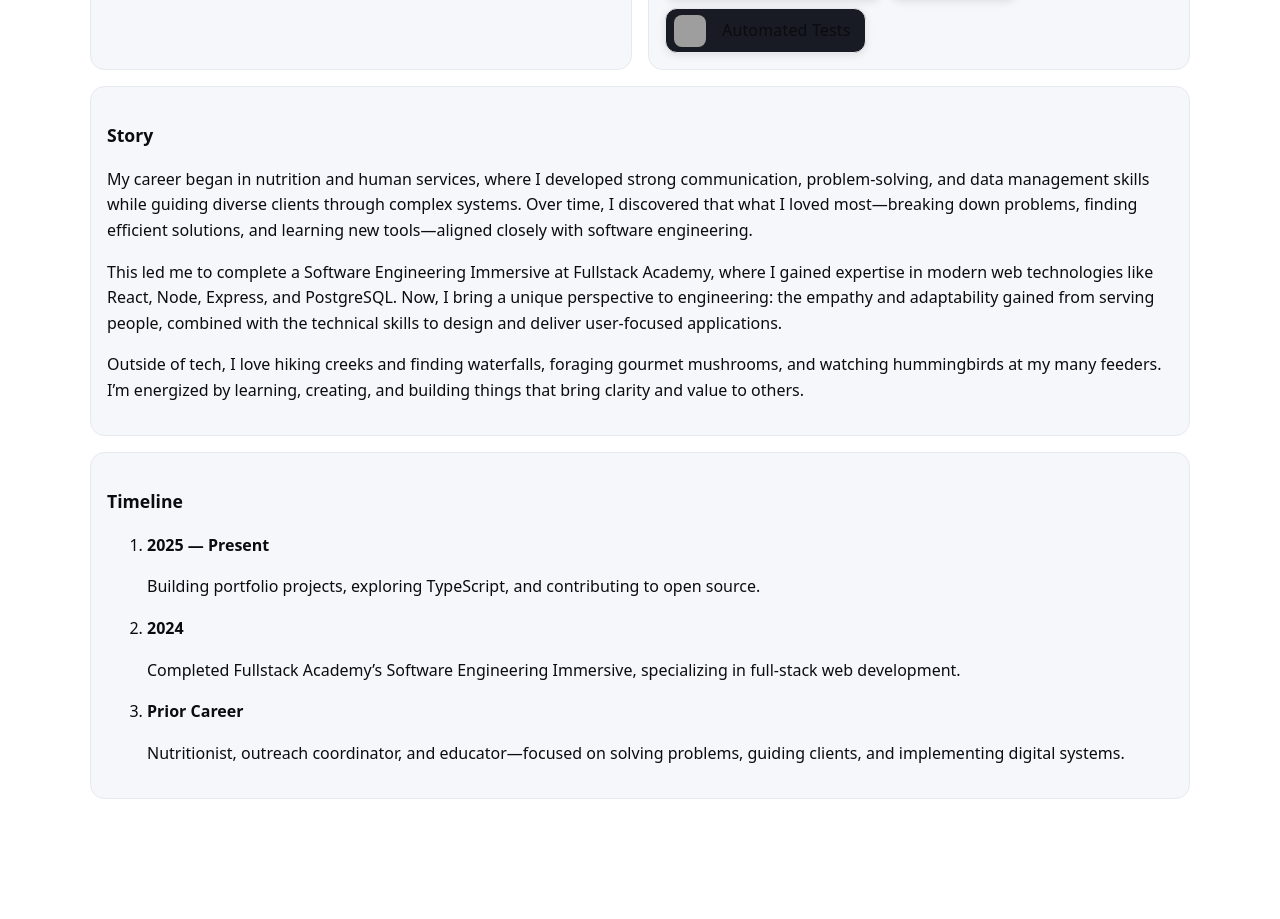
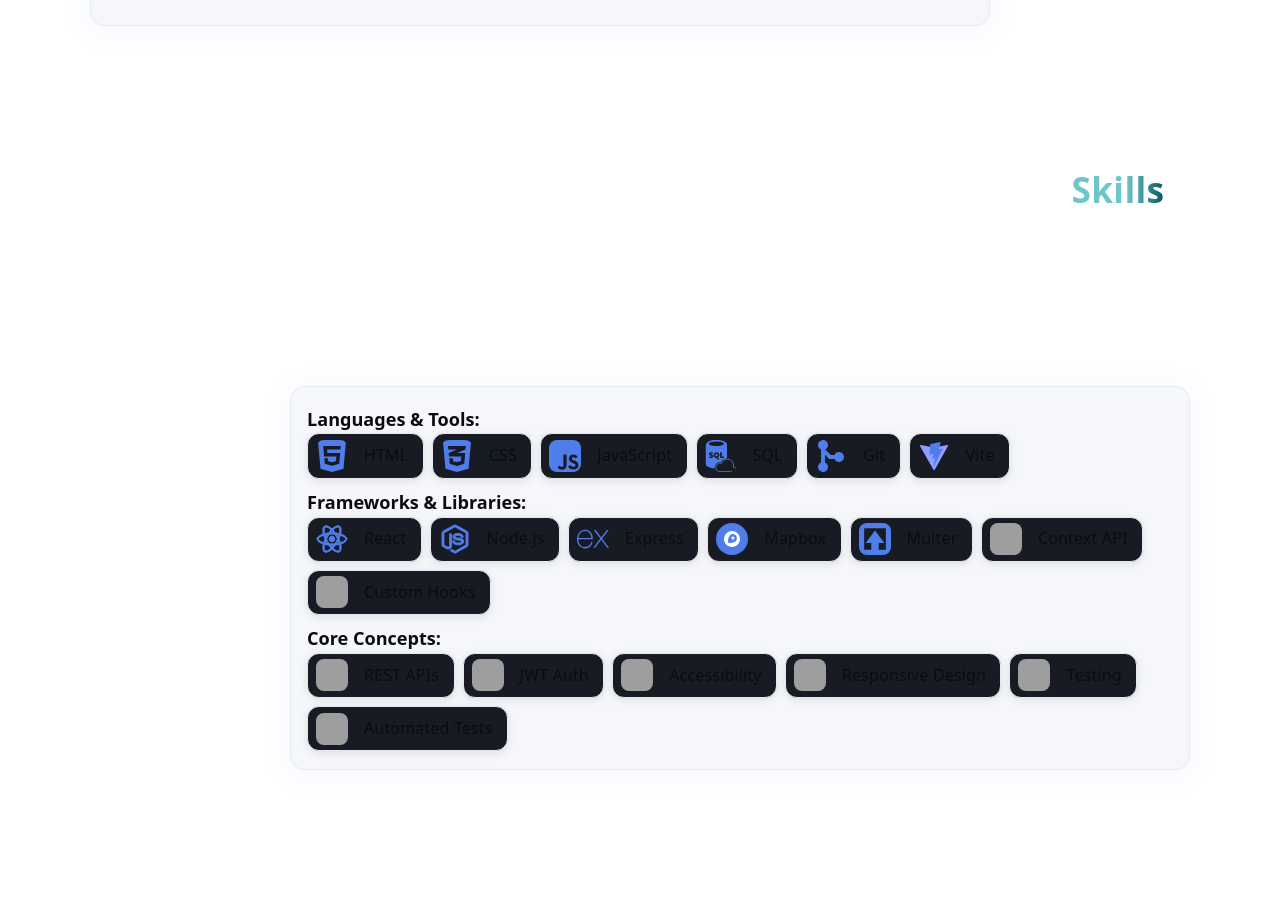
Before and after one commit to MajerAsh/AMajerWebsite, a React (Vite) app: page / in a window 1280 px wide. Shown: the part 1500-2419 px from the top of the page. Built offline with nearby package versions, Linux system fonts and the light colour scheme; grey boxes are pictures that could not be loaded.

Commit message:
a lot of purple style

```diff
--- a/src/components/ProjectCard.jsx
+++ b/src/components/ProjectCard.jsx
@@ -6,18 +6,25 @@ export default function ProjectCard({
   tags = [],
   image,
   href,
+  imageAlign = "left",
 }) {
   return (
-    <a
-      className="project card"
-      href={href}
-      target={href?.startsWith("http") ? "_blank" : undefined}
-      rel="noreferrer"
+    <div
+      className={`project-card-vertical ${
+        imageAlign === "right" ? "project-card-vertical--reverse" : ""
+      }`}
     >
-      <figure className="project__media">
-        <img src={image} alt={`image of ${title}`} loading="lazy" />
-      </figure>
-      <div className="project__body">
+      {image && (
+        <figure className="project-card-vertical__media">
+          <img src={image} alt={`image of ${title}`} loading="lazy" />
+        </figure>
+      )}
+      <a
+        className="project-card-vertical__body card"
+        href={href}
+        target={href?.startsWith("http") ? "_blank" : undefined}
+        rel="noreferrer"
+      >
         <h3 className="h4">{title}</h3>
         <p className="muted">{description}</p>
         <p className="chips" aria-label="Tech stack">
@@ -30,7 +37,7 @@ export default function ProjectCard({
         <span className="external" aria-hidden>
           Visit →
         </span>
-      </div>
-    </a>
+      </a>
+    </div>
   );
 }
--- a/src/pages/About.jsx
+++ b/src/pages/About.jsx
@@ -6,16 +6,18 @@ export default function About() {
     <section className="container stack-lg">
       <header className="stack-sm">
         <h2 className="h2">About</h2>
-        <p className="muted">
+      </header>
+
+      <div className="about-cards-vertical">
+        <div className="about-header-row about-header-row--left">
+          <h3 className="about-section-header teal-header">Snapshot</h3>
+        </div>
+        <article className="card about-card about-card--left">
+          <p className="muted" style={{ marginBottom: "1.2rem" }}>
             Junior developer with a passion for building clean, user-friendly
             applications and a creative eye for design. I love solving problems,
             learning new tools, and creating projects that make a real impact.
           </p>
-      </header>
-
-      <div className="grid-2">
-        <article className="card">
-          <h3 className="h4">Snapshot</h3>
           <ul className="list-dots">
             <li>Based in Atlanta, Georgia</li>
             <li>Currently learning: TypeScript & testing</li>
@@ -24,8 +26,10 @@ export default function About() {
           </ul>
         </article>
 
-        <article className="card">
-          <h3 className="h4">Skills</h3>
+        <div className="about-header-row about-header-row--right">
+          <h3 className="about-section-header teal-header">Skills</h3>
+        </div>
+        <article className="card about-card about-card--right">
           <div
             style={{ display: "flex", flexDirection: "column", gap: "0.5em" }}
           >
@@ -48,8 +52,8 @@ export default function About() {
                 <Badge name="Express" icon="express" />
                 <Badge name="Mapbox" icon="mapbox" />
                 <Badge name="Multer" icon="multer" />
-                <Badge name="Context API"/>
-                <Badge name="Custom Hooks"/>
+                <Badge name="Context API" />
+                <Badge name="Custom Hooks" />
               </div>
             </div>
             <div>
@@ -65,11 +69,12 @@ export default function About() {
             </div>
           </div>
         </article>
+
+        <div className="about-header-row about-header-row--left">
+          <h3 className="about-section-header teal-header">Story</h3>
         </div>
-
-      <article className="card">
-        <h3 className="h4">Story</h3>
-        <p>
+        <article className="card about-card about-card--left">
+          <p className="muted">
             My career began in nutrition and human services, where I developed
             strong communication, problem-solving, and data management skills
             while guiding diverse clients through complex systems. Over time, I
@@ -77,21 +82,22 @@ export default function About() {
             efficient solutions, and learning new tools—aligned closely with
             software engineering.
           </p>
-        <p>
-          This led me to complete a Software Engineering Immersive at Fullstack
-          Academy, where I gained expertise in modern web technologies like
-          React, Node, Express, and PostgreSQL. Now, I bring a unique
-          perspective to engineering: the empathy and adaptability gained from
-          serving people, combined with the technical skills to design and
-          deliver user-focused applications.
+          <p className="muted">
+            This led me to complete a Software Engineering Immersive at
+            Fullstack Academy, where I gained expertise in modern web
+            technologies like React, Node, Express, and PostgreSQL. Now, I bring
+            a unique perspective to engineering: the empathy and adaptability
+            gained from serving people, combined with the technical skills to
+            design and deliver user-focused applications.
           </p>
-        <p>
-          Outside of tech, I love hiking creeks and finding waterfalls, foraging
-          gourmet mushrooms, and watching hummingbirds at my many feeders. I’m
-          energized by learning, creating, and building things that bring
-          clarity and value to others.
+          <p className="muted">
+            Outside of tech, I love hiking creeks and finding waterfalls,
+            foraging gourmet mushrooms, and watching hummingbirds at my many
+            feeders. I’m energized by learning, creating, and building things
+            that bring clarity and value to others.
           </p>
         </article>
+      </div>
 
       <article className="card">
         <h3 className="h4">Timeline</h3>
--- a/src/pages/Contact.jsx
+++ b/src/pages/Contact.jsx
@@ -20,7 +20,7 @@ ${message}`);
   return (
     <section className="container grid-2 contact">
       <div className="stack-sm">
-        <h2 className="h2">Contact</h2>
+        <h2 className="h2 teal-header">Contact</h2>
         <p className="muted">
           Open to freelance, full‑time roles, and interesting collaborations.
         </p>
@@ -52,7 +52,13 @@ ${message}`);
       <form className="card form" onSubmit={onSubmit} noValidate>
         <div className="field">
           <label htmlFor="name">Name</label>
-          <input id="name" name="name" autoComplete="name" required />
+          <input
+            id="name"
+            name="name"
+            autoComplete="name"
+            required
+            className="muted"
+          />
         </div>
         <div className="field">
           <label htmlFor="email">Email</label>
@@ -62,11 +68,18 @@ ${message}`);
             type="email"
             autoComplete="email"
             required
+            className="muted"
           />
         </div>
         <div className="field">
           <label htmlFor="message">Message</label>
-          <textarea id="message" name="message" rows="5" required></textarea>
+          <textarea
+            id="message"
+            name="message"
+            rows="5"
+            required
+            className="muted"
+          ></textarea>
         </div>
         <button className="btn" type="submit">
           Send
--- a/src/pages/Projects.jsx
+++ b/src/pages/Projects.jsx
@@ -62,12 +62,19 @@ export default function Projects() {
   return (
     <section className="container stack-lg">
       <header className="stack-sm">
-        <h2 className="h2">Projects</h2>
+        <h2 className="h2 teal-header">Projects</h2>
         <p className="muted"></p>
       </header>
-      <div className="grid-3">
-        {projects.map((p) => (
-          <ProjectCard key={p.title} {...p} />
+      <div className="projects-vertical-list">
+        {projects.map((p, i) => (
+          <div
+            className={`project-outer ${
+              i % 2 === 0 ? "project-outer--left" : "project-outer--right"
+            }`}
+            key={p.title}
+          >
+            <ProjectCard {...p} imageAlign={i % 2 === 0 ? "left" : "right"} />
+          </div>
         ))}
       </div>
     </section>
--- a/src/styles.css
+++ b/src/styles.css
@@ -1,3 +1,189 @@
+/* Larger font for all sections except Home */
+.container:not(.hero):not(.hero-animated),
+.about-card,
+.project-card-vertical__body,
+.contact-card {
+  font-size: 1.18rem;
+}
+
+/* Larger headers except Home */
+.container:not(.hero):not(.hero-animated) h2,
+.container:not(.hero):not(.hero-animated) h3,
+.container:not(.hero):not(.hero-animated) h4,
+.about-section-header,
+.teal-header,
+.project-card-vertical__body h3,
+.contact-card h2 {
+  font-size: 2.2rem;
+  line-height: 1.13;
+}
+/* Shared card and header styles for About, Projects, Contact */
+.teal-header,
+.h2.teal-header {
+  color: #055b5c;
+  background: linear-gradient(90deg, #6ec6ca 60%, #055b5c 100%);
+  background-clip: text;
+  -webkit-background-clip: text;
+  -webkit-text-fill-color: transparent;
+  font-size: 2.1rem;
+  font-weight: 800;
+  margin: 0 0 0.5rem 0;
+  letter-spacing: 0.01em;
+  line-height: 1.1;
+}
+
+.about-card,
+.project-card-vertical__body,
+.contact-card {
+  border: 2px solid #6ec6ca;
+  box-shadow: 0 0 24px 0 #6ec6ca33, 0 4px 32px 0 rgba(79, 125, 233, 0.07);
+}
+
+.muted,
+.about-card .muted,
+.project-card-vertical__body .muted,
+.contact-card .muted {
+  color: #d6cfff;
+  opacity: 1;
+}
+/* About section header rows and teal headers */
+.about-header-row {
+  width: 100%;
+  display: flex;
+  align-items: center;
+  margin-bottom: 2rem;
+}
+.about-card {
+  margin-top: 0 !important;
+}
+.about-header-row--left {
+  justify-content: flex-start;
+  padding-left: 2vw;
+}
+.about-header-row--right {
+  justify-content: flex-end;
+  padding-right: 2vw;
+}
+.about-section-header {
+  font-size: 2.1rem;
+  font-weight: 800;
+  margin: 0;
+  letter-spacing: 0.01em;
+  line-height: 1.1;
+}
+.teal-header {
+  color: #055b5c;
+  background: linear-gradient(90deg, #6ec6ca 60%, #055b5c 100%);
+  background-clip: text;
+  -webkit-background-clip: text;
+  -webkit-text-fill-color: transparent;
+}
+/* Modern vertical project cards layout */
+.projects-vertical-list {
+  display: flex;
+  flex-direction: column;
+  gap: 12vh;
+  margin: 10vh 0 14vh 0;
+}
+.project-outer {
+  width: 100%;
+  display: flex;
+  justify-content: flex-start;
+}
+.project-outer--right {
+  justify-content: flex-end;
+}
+.project-card-vertical {
+  display: flex;
+  flex-direction: row;
+  align-items: center;
+  gap: 2.5rem;
+  max-width: 1100px;
+  width: 100%;
+  min-height: 44vh;
+}
+.project-card-vertical--reverse {
+  flex-direction: row-reverse;
+}
+.project-card-vertical__media {
+  flex: 0 0 340px;
+  display: flex;
+  align-items: center;
+  justify-content: center;
+  height: 260px;
+  background: color-mix(in oklab, var(--card) 90%, transparent);
+  border-radius: 1.2rem;
+  box-shadow: 0 4px 32px 0 rgba(79, 125, 233, 0.07);
+  overflow: hidden;
+}
+.project-card-vertical__media img {
+  width: 100%;
+  height: 100%;
+  object-fit: cover;
+  border-radius: 1.2rem;
+}
+.project-card-vertical__body {
+  flex: 1 1 0;
+  min-width: 0;
+  min-height: 220px;
+  display: flex;
+  flex-direction: column;
+  justify-content: center;
+  box-shadow: 0 2px 12px 0 rgba(79, 125, 233, 0.04);
+  transition: box-shadow 0.2s;
+}
+@media (max-width: 900px) {
+  .project-card-vertical,
+  .project-card-vertical--reverse {
+    flex-direction: column !important;
+    gap: 1.5rem;
+    align-items: stretch;
+  }
+  .project-card-vertical__media {
+    width: 100%;
+    height: 180px;
+    margin-bottom: 0.5rem;
+  }
+}
+/* Modern vertical About cards layout */
+.about-cards-vertical {
+  display: flex;
+  flex-direction: column;
+  gap: 8vh;
+  margin: 8vh 0 10vh 0;
+}
+.about-card {
+  max-width: 700px;
+  width: 90%;
+  min-height: 38vh;
+  margin: 0 auto;
+  display: flex;
+  flex-direction: column;
+  justify-content: center;
+  box-shadow: 0 4px 32px 0 rgba(79, 125, 233, 0.07);
+  transition: box-shadow 0.2s;
+}
+.about-card--left {
+  align-items: flex-start;
+  margin-left: 0;
+  margin-right: auto;
+}
+.about-card--right {
+  align-items: flex-end;
+  margin-left: auto;
+  margin-right: 0;
+}
+@media (min-width: 900px) {
+  .about-cards-vertical {
+    gap: 18vh;
+    margin: 12vh 0 18vh 0;
+  }
+  .about-card {
+    min-height: 48vh;
+    max-width: 900px;
+    font-size: 1.13rem;
+  }
+}
 /* ===== Hero Animated Header ===== */
 .hero-animated {
   position: relative;
```
Also changed, not shown: src/pages/Home.jsx (+7 -2 lines). Lines whose indentation alone changed are shown as unchanged.
